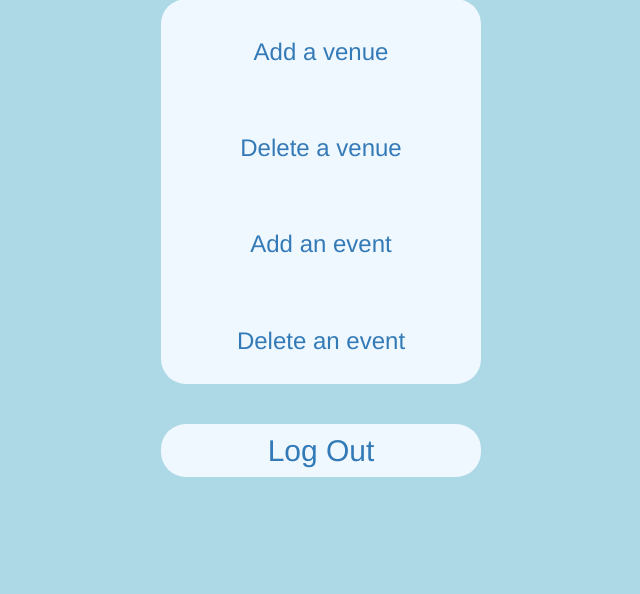
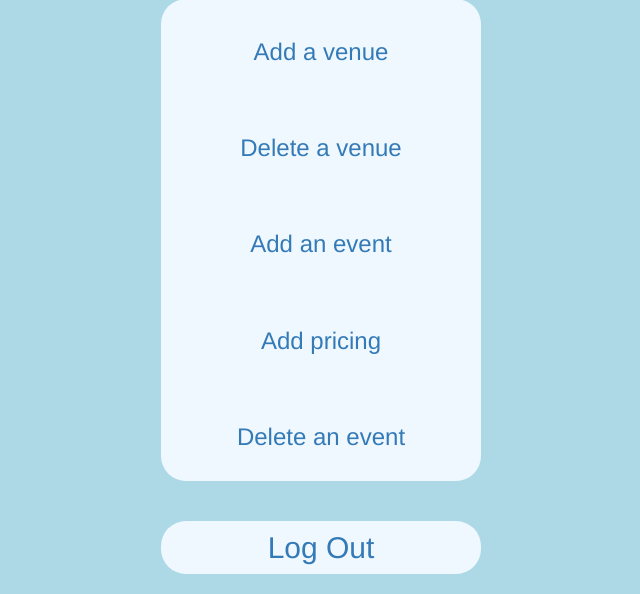
Before and after one commit to Klejdi-00/CSE3241_GrProject9, a PHP site: page /venadmin.php in a window 1280 px wide. Shown: the part 91-685 px from the top of the page, without its empty margins (319-959 px from the left). Run offline with PHP 8.4, Linux system fonts and the light colour scheme; the visitor is signed in with stand-in values (Sample User, id 1); data that the repository does not hold is empty.

Commit message:
Added pricing as an option

```diff
--- a/venadmin.php
+++ b/venadmin.php
@@ -23,6 +23,9 @@
          <h3><a href="add_event.php">Add an event</a></h3>
          <br>
          <br>
+         <h3><a href="add_prices1.php">Add pricing</a></h3>
+         <br>
+         <br>
          <h3><a href="delete_event.php">Delete an event</a></h3>
          <br>
       </div>
```
